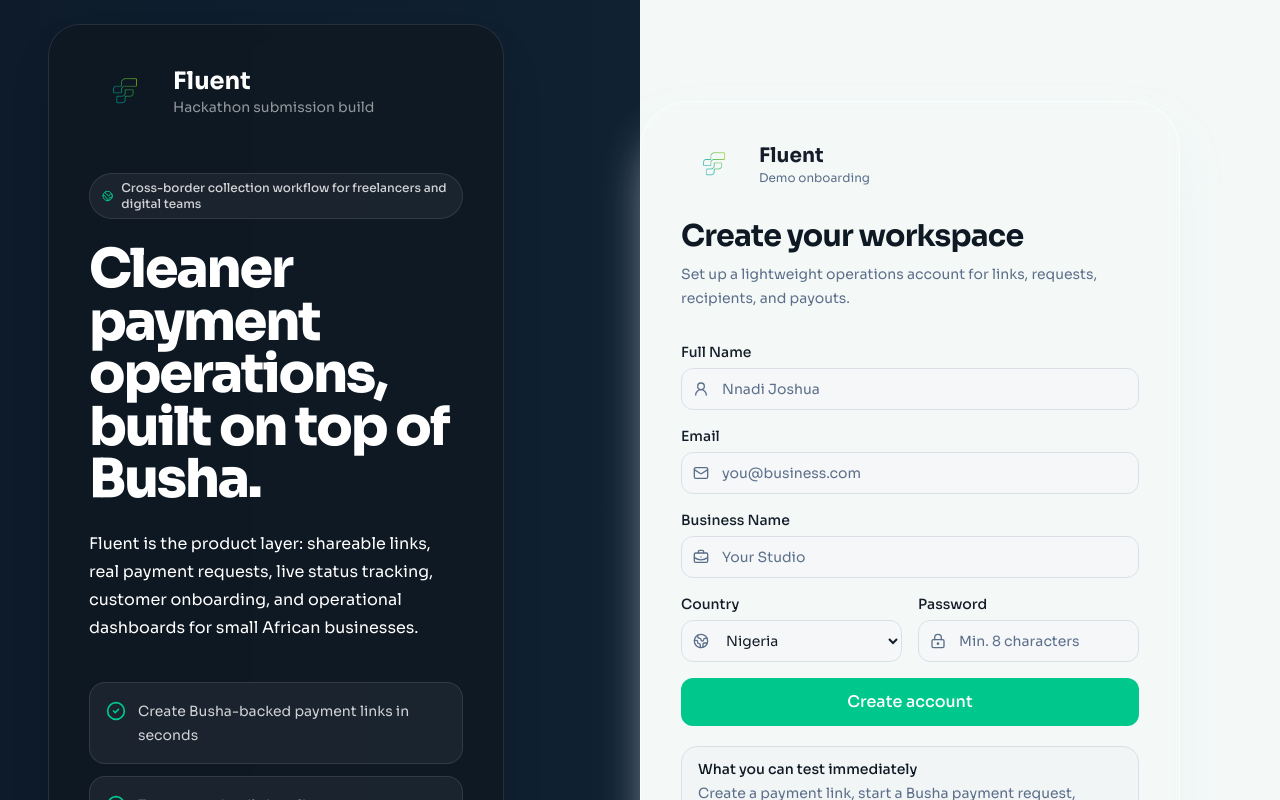
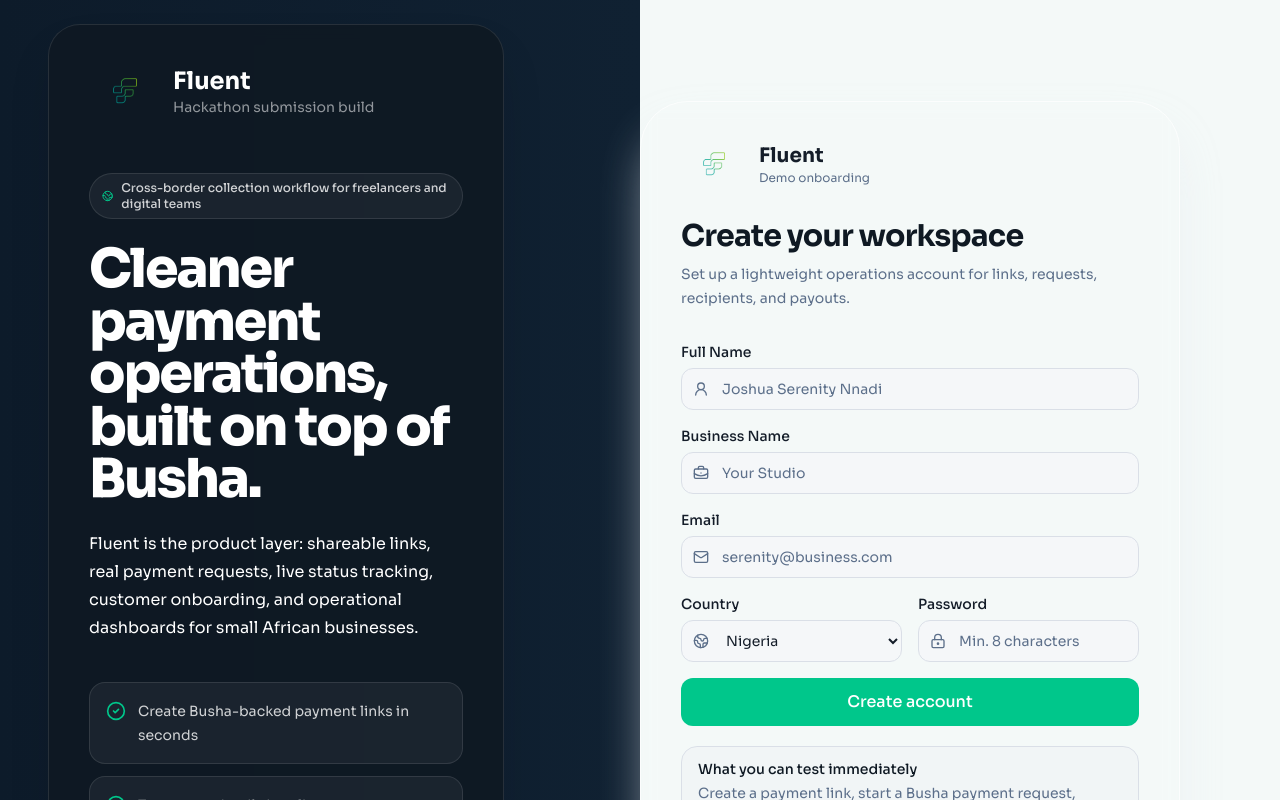
Before and after one commit to Nnadijoshuac/bustore, a Next.js app: page /register in a window 1280 px wide. Shown: the top 800 px of the page. Built offline with nearby package versions, Linux system fonts and the light colour scheme.

Commit message:
Adjust register form copy

```diff
--- a/app/(auth)/register/page.tsx
+++ b/app/(auth)/register/page.tsx
@@ -53,17 +53,11 @@ export default function RegisterPage() {
             <label className="mb-1.5 block text-sm font-medium">Full Name</label>
             <div className="relative">
               <UserRound className="pointer-events-none absolute left-3 top-1/2 h-4 w-4 -translate-y-1/2 text-muted-foreground" />
-              <input type="text" placeholder="Nnadi Joshua" className="input-base pl-10" />
+              <input type="text" placeholder="Joshua Serenity Nnadi" className="input-base pl-10" />
             </div>
           </div>
 
-          <div className="sm:col-span-2">
-            <label className="mb-1.5 block text-sm font-medium">Email</label>
-            <div className="relative">
-              <Mail className="pointer-events-none absolute left-3 top-1/2 h-4 w-4 -translate-y-1/2 text-muted-foreground" />
-              <input type="email" placeholder="you@business.com" className="input-base pl-10" />
-            </div>
-          </div>
+
 
           <div className="sm:col-span-2">
             <label className="mb-1.5 block text-sm font-medium">Business Name</label>
@@ -72,6 +66,17 @@ export default function RegisterPage() {
               <input type="text" placeholder="Your Studio" className="input-base pl-10" />
             </div>
           </div>
+
+
+          <div className="sm:col-span-2">
+            <label className="mb-1.5 block text-sm font-medium">Email</label>
+            <div className="relative">
+              <Mail className="pointer-events-none absolute left-3 top-1/2 h-4 w-4 -translate-y-1/2 text-muted-foreground" />
+              <input type="email" placeholder="serenity@business.com" className="input-base pl-10" />
+            </div>
+          </div>
+
+
 
           <div>
             <label className="mb-1.5 block text-sm font-medium">Country</label>
```
